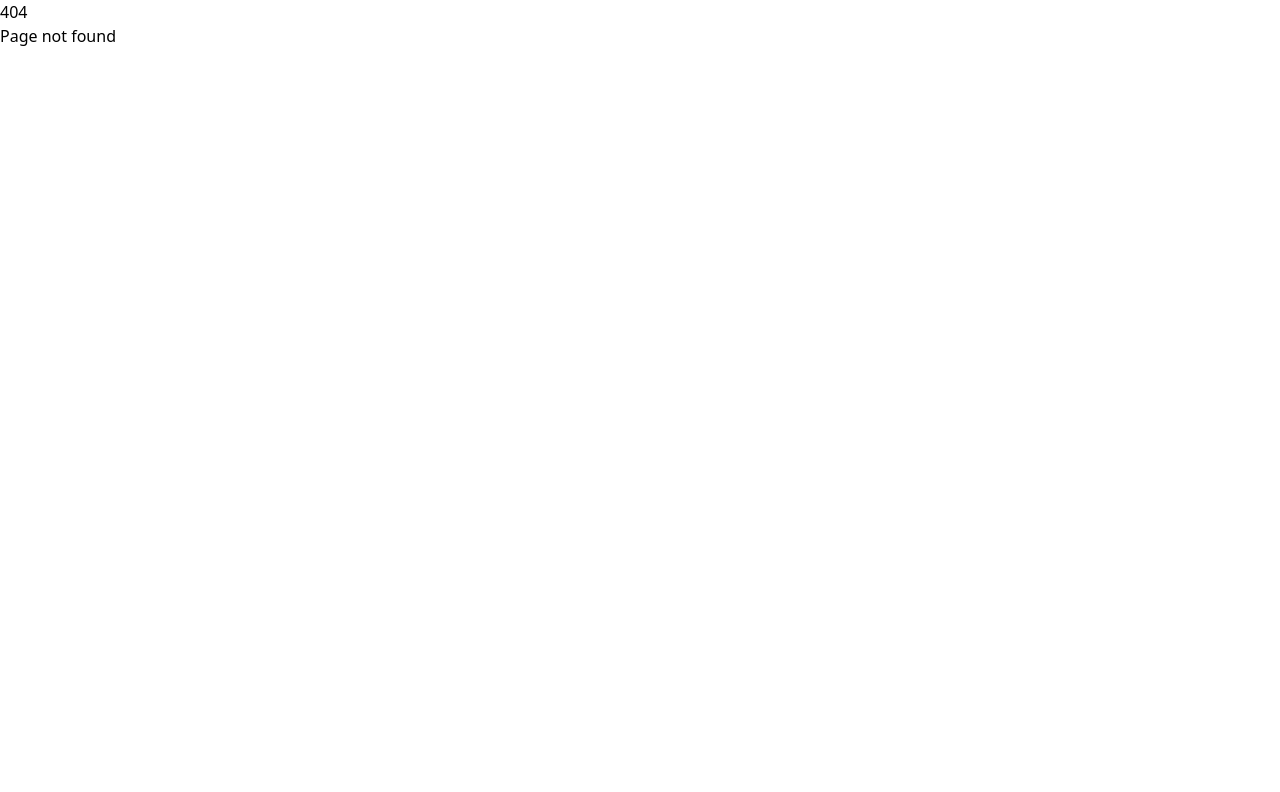
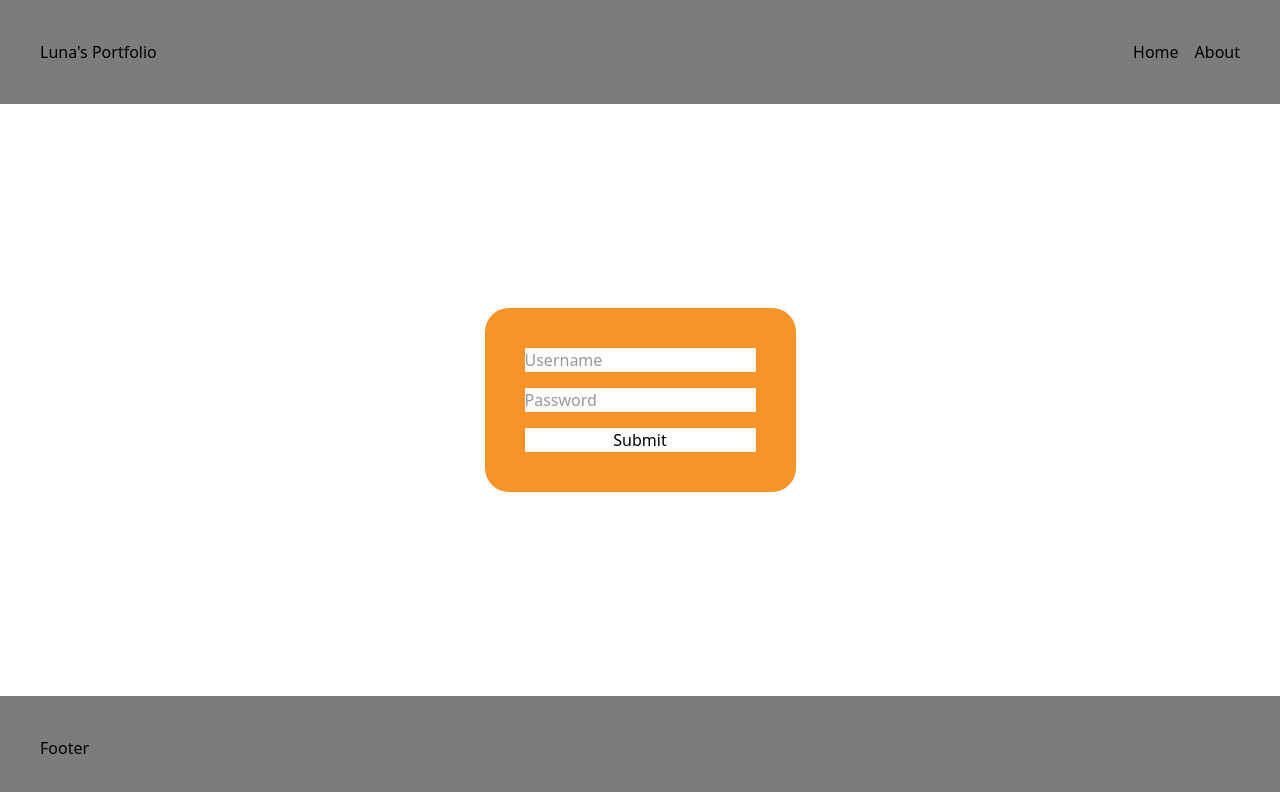
Before and after one commit to EmilsValdmanis/lunaportfolio, a React (Create React App) app: page /admin/login in a window 1280 px wide. Before the commit this address had no page. Shown: the top 792 px of the page. Built offline with nearby package versions, Linux system fonts and the light colour scheme; no server answers.

Commit message:
Added admin panel and user login

```diff
--- a/package.json
+++ b/package.json
@@ -9,6 +9,7 @@
     "firebase": "^10.7.1",
     "react": "^18.2.0",
     "react-dom": "^18.2.0",
+    "react-firebase-hooks": "^5.1.1",
     "react-scripts": "5.0.1",
     "web-vitals": "^2.1.4"
   },
--- a/src/App.jsx
+++ b/src/App.jsx
@@ -7,6 +7,8 @@ import NoPage from "./pages/noPage"
 import Layout from "./pages/layout"
 import Home from "./pages/home"
 import About from "./pages/about"
+import AdminPanel from "./pages/admin"
+import AdminLogin from "./pages/admin/login"
 
 const App = () => {
   const router = createBrowserRouter([
@@ -19,8 +21,21 @@ const App = () => {
           element: <Home/>,
         },
         {
-          path: 'about',
+          path: '/about',
           element: <About/>
+        },
+        {
+          path: '/admin',
+          children: [
+            {
+              index: true,
+              element: <AdminPanel/>
+            },
+            {
+              path: 'login',
+              element: <AdminLogin/>
+            }
+          ]
         }
       ],
     },
--- /dev/null
+++ b/src/pages/admin/index.jsx
@@ -0,0 +1,13 @@
+import React from "react"
+import { Link } from "react-router-dom"
+
+const AdminPanel = () => {
+  return (
+    <div>
+      <p>Welcome to the admin panel!</p>
+      <Link to={'/admin/login'}>Login</Link>
+    </div>
+  )
+}
+
+export default AdminPanel
--- /dev/null
+++ b/src/pages/admin/login.jsx
@@ -0,0 +1,52 @@
+import React, { useState } from "react"
+import { useNavigate } from "react-router-dom"
+import { signInWithEmailAndPassword } from 'firebase/auth'
+import { auth } from "../../utils/firebase.utils"
+import { useAuthState } from "react-firebase-hooks/auth"
+
+const AdminLogin = () => {
+  const navigate = useNavigate()
+  const [email, setEmail] = useState('')
+  const [password, setPassword] = useState('')
+  const [notice, setNotice] = useState('')
+  const [user] = useAuthState(auth)
+
+  const login = async (e) => {
+    e.preventDefault()
+    try {
+      await signInWithEmailAndPassword(auth, email, password)
+      navigate("/admin")
+    } catch {
+      setNotice("You entered a wrong username or password.")
+    }
+  }
+
+  if(user){
+    navigate('/admin')
+  }
+
+  return (
+    <form className="p-10 bg-orange-500 rounded-3xl flex flex-col gap-4 m-auto">
+      {notice && <p>{notice}</p>}
+      <input
+        type="email"
+        name="email"
+        autoComplete="username"
+        placeholder="Username"
+        value={email}
+        onChange={(e)=>setEmail(e.target.value)}
+      />
+      <input
+        type="password"
+        name="password"
+        autoComplete="current-password"
+        placeholder="Password"
+        value={password}
+        onChange={(e)=>setPassword(e.target.value)}
+      />
+      <button onClick={login} className="bg-white">Submit</button>
+    </form>
+  )
+}
+
+export default AdminLogin
--- a/src/pages/layout/components/Navbar.jsx
+++ b/src/pages/layout/components/Navbar.jsx
@@ -1,13 +1,26 @@
 import React from "react"
-import { Link } from "react-router-dom"
+import { Link, useNavigate } from "react-router-dom"
+import { auth } from "../../../utils/firebase.utils"
+import { signOut } from "firebase/auth"
 
-const Navbar = () => {
+const Navbar = ({ user }) => {
+  const navigate = useNavigate()
+
+  const logoutUser = async (e) => {
+    e.preventDefault()
+    await signOut(auth)
+    navigate("/")
+  }
+
   return (
     <div className="flex p-10 w-full bg-gray-500 justify-between">
       <p>Luna's Portfolio</p>
       <div className="flex gap-4">
         <Link to={`/`}>Home</Link>
         <Link to={`/about`}>About</Link>
+        {user && (
+          <button onClick={logoutUser}>Log out</button>
+        )}
       </div>
     </div>
   )
--- a/src/pages/layout/index.jsx
+++ b/src/pages/layout/index.jsx
@@ -3,12 +3,20 @@ import { Outlet } from "react-router-dom"
 import Navbar from "./components/Navbar"
 import Footer from "./components/Footer"
 import { Suspense } from "react"
+import { useAuthState } from "react-firebase-hooks/auth"
+import { auth } from "../../utils/firebase.utils"
 
 const Layout = () => {
+  const [user, loading] = useAuthState(auth)
+
+  if(loading) return null
+
   return (
     <div className="flex flex-col w-screen min-h-screen">
-      <Navbar/>
-      <main className="grow p-10">
+      <Navbar
+        user={user}
+      />
+      <main className="grow p-10 flex flex-col">
         <Suspense fallback={<div>Loading...</div>}>
           <Outlet/>
         </Suspense>
--- a/src/utils/firebase.utils.js
+++ b/src/utils/firebase.utils.js
@@ -1,5 +1,5 @@
 import { initializeApp } from "firebase/app"
-import { getAnalytics } from "firebase/analytics"
+import { getAuth } from "firebase/auth"
 
 const firebaseConfig = {
   apiKey: "AIzaSyA-otJS4iYpvLrYnrl35kN0ggFZIQT99Do",
@@ -12,4 +12,4 @@ const firebaseConfig = {
 }
 
 const app = initializeApp(firebaseConfig)
-const analytics = getAnalytics(app)
+export const auth = getAuth(app)
```
Also changed, not shown: 1 other file (tests, documents, lock files or other folders).
